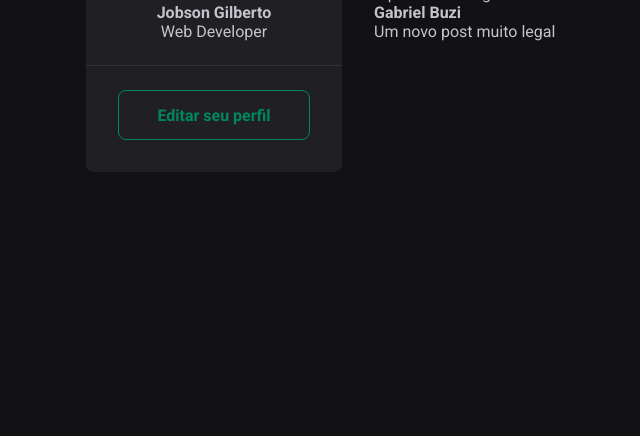
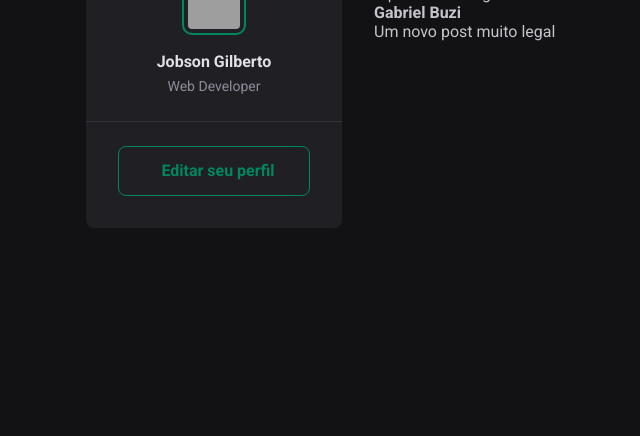
Before and after one commit to jobsonita/copycat-ignite-django-project01, a Django app: template myapp/templates/index.html in a window 1280 px wide. Shown: the part 177-613 px from the top of the page, without its empty margins (10-650 px from the left). Run offline with Django 3.2, Linux system fonts and the light colour scheme; the template is opened without the code that fills it, so the values that code supplies are empty; style sheets or scripts are compiled from the project's sources; some libraries are stand-ins or nearby versions; grey boxes are pictures that could not be loaded.

Commit message:
2-5 - Sidebar final touches

```diff
--- a/myapp/static/myapp/scss/sidebar.scss
+++ b/myapp/static/myapp/scss/sidebar.scss
@@ -13,6 +13,28 @@
         display: flex;
         flex-direction: column;
         align-items: center;
+
+        margin-top: calc(0rem - 1.5rem - 6px);
+    }
+
+    &-profile-avatar {
+        width: calc(3rem + 12px);
+        height: calc(3rem + 12px);
+        border-radius: 8px;
+        border: 4px solid var(--gray-800);
+        outline: 2px solid var(--green-500);
+    }
+
+    &-profile-name {
+        margin-top: 1rem;
+        color: var(--gray-100);
+        line-height: 1.6;
+    }
+
+    &-profile-career {
+        font-size: 0.875rem;
+        color: var(--gray-400);
+        line-height: 1.6;
     }
 
     &-footer {
@@ -21,7 +43,7 @@
         padding: 1.5rem 2rem 2rem;
     }
 
-    &-footer-a {
+    &-footer-link {
         background: transparent;
         color: var(--green-500);
         border: 1px solid var(--green-500);
@@ -34,5 +56,14 @@
         display: flex;
         align-items: center;
         justify-content: center;
+
+        gap: 0.5rem;
+
+        transition: color 0.1s, background-color 0.1s;
+    }
+
+    &-footer-link:hover {
+        background: var(--green-500);
+        color: var(--white);
     }
 }
--- a/myapp/templates/index.html
+++ b/myapp/templates/index.html
@@ -10,6 +10,7 @@
     <meta name="viewport" content="width=device-width, initial-scale=1.0" />
 
     <link href="https://fonts.googleapis.com/css2?family=Roboto:wght@400;700&display=swap" rel="stylesheet" />
+    <script src="{% static 'fontawesomefree/js/all.min.js' %}"></script>
 
     <link href="{% static 'myapp/css/global.css' %}" rel="stylesheet" >
     <link href="{% static 'myapp/css/styles.css' %}" rel="stylesheet" >
--- a/myapp/templates/sidebar.html
+++ b/myapp/templates/sidebar.html
@@ -7,12 +7,14 @@
   />
 
   <div class="sidebar-profile">
-    <strong>Jobson Gilberto</strong>
-    <span>Web Developer</span>
+    <img class="sidebar-profile-avatar" src="https://github.com/jobsonita.png" />
+    <strong class="sidebar-profile-name">Jobson Gilberto</strong>
+    <span class="sidebar-profile-career">Web Developer</span>
   </div>
 
   <footer class="sidebar-footer">
-    <a href="#" class="sidebar-footer-a">
+    <a href="#" class="sidebar-footer-link">
+      <i class="fa fa-pen"></i>
       Editar seu perfil
     </a>
   </footer>
--- a/project01/settings.py
+++ b/project01/settings.py
@@ -38,6 +38,7 @@ INSTALLED_APPS = [
     "django.contrib.messages",
     "django.contrib.staticfiles",
     "django_sass",
+    "fontawesomefree",
     "myapp",
 ]
 
--- a/requirements.txt
+++ b/requirements.txt
@@ -3,3 +3,4 @@ Django==4.2.3
 django-sass==1.1.0
 libsass==0.22.0
 sqlparse==0.4.4
+fontawesomefree==6.4.0
```
Also changed, not shown: README.md.
